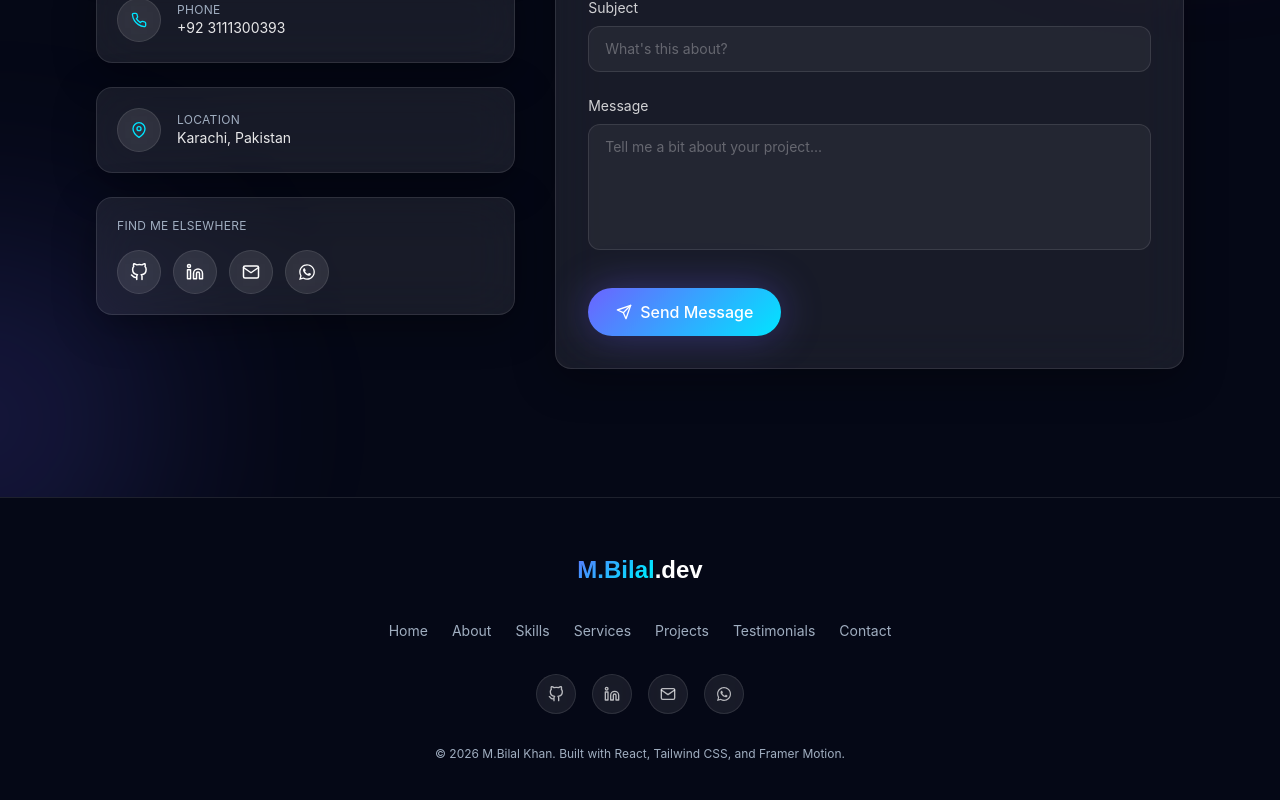
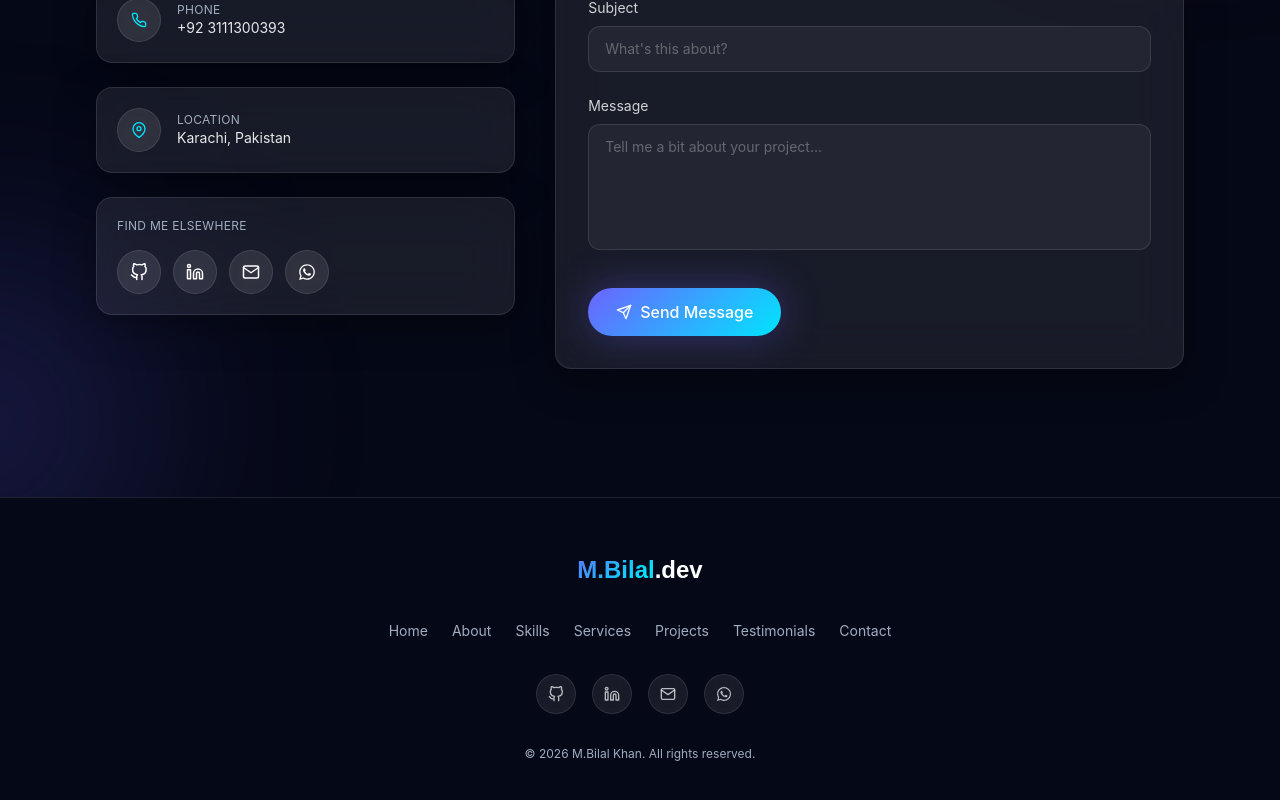
Before and after one commit to muhammadbilal069/Next.JS-Portfolio, a Next.js app: page / in a window 1280 px wide. Shown: the part 9306-10106 px from the top of the page. Built offline with nearby package versions, Linux system fonts and the light colour scheme.

Commit message:
Update footer copyright message for clarity and consistency

```diff
--- a/src/components/Footer.jsx
+++ b/src/components/Footer.jsx
@@ -49,7 +49,7 @@ export default function Footer() {
         </div>
 
         <p className="text-xs text-muted">
-          &copy; {year} {personal.name}. Built with React, Tailwind CSS, and Framer Motion.
+          &copy; {year} {personal.name}. All rights reserved.
         </p>
       </div>
     </footer>
```
Also changed, not shown: src/App.jsx (line endings or trailing spaces).
